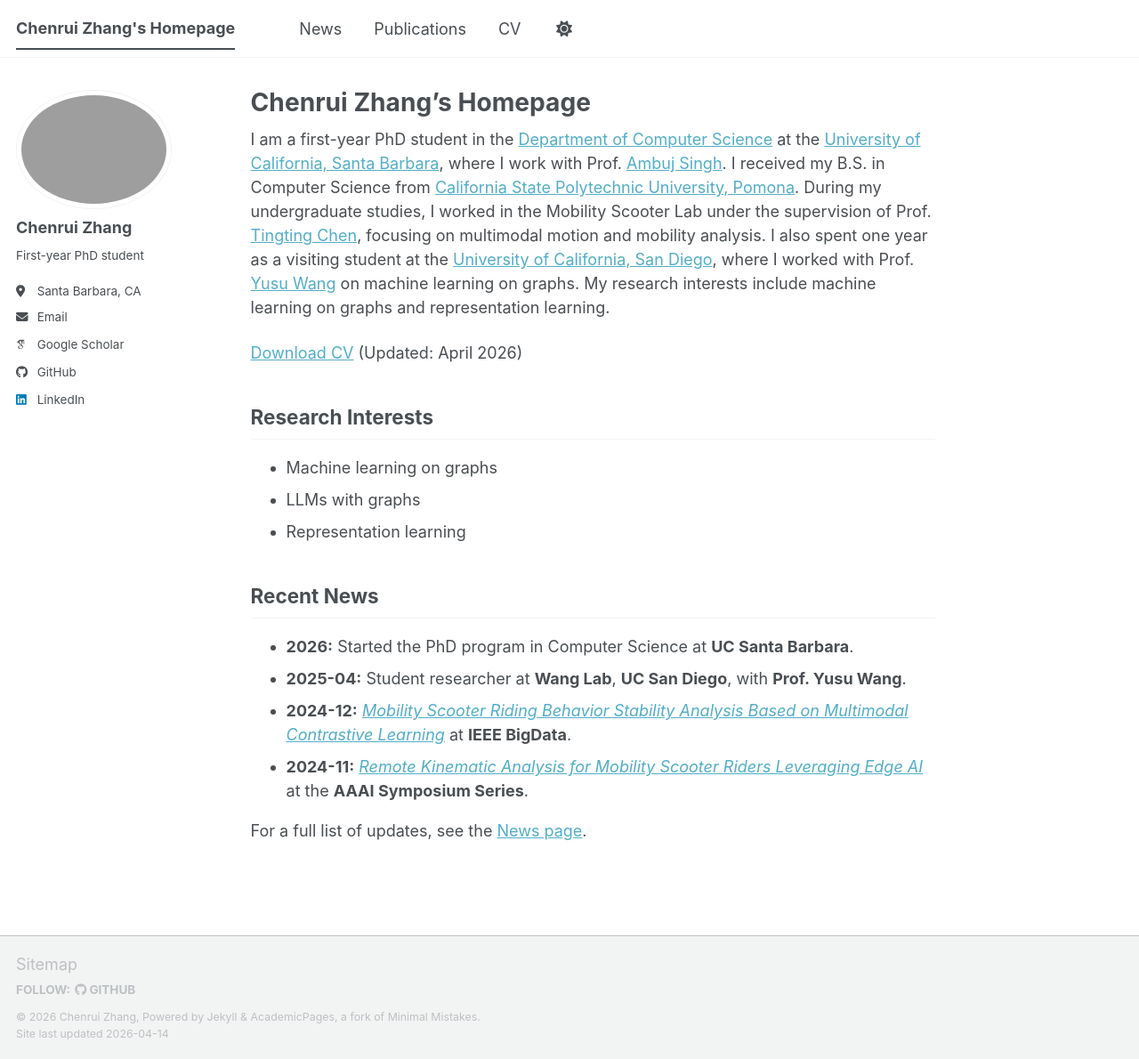
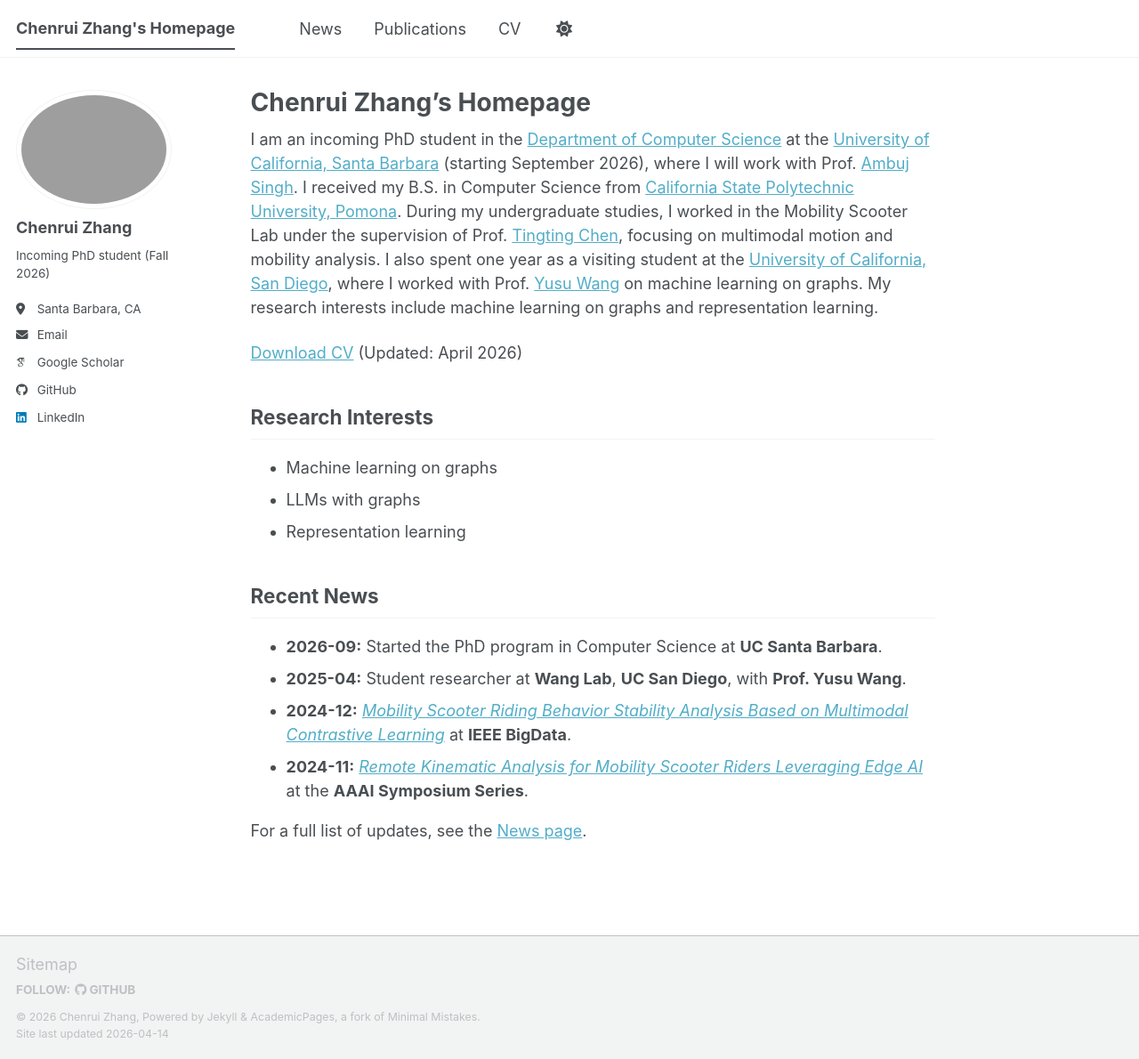
Before and after one commit to Zhang-Chenrui/zhang-chenrui.github.io, a Jekyll site: the page built from _pages/about.md, in a window 1280 px wide and 1190 px high. Shown: the whole window at 89% size. Built offline with Jekyll 4.4.1, drawn with Linux system fonts in a browser that asks for light colours; some web fonts are replaced; a script bundle is joined from its source files by our own code; library files that are not in the unit come from our copies.

Commit message:
fix error

```diff
--- a/_config.yml
+++ b/_config.yml
@@ -12,7 +12,7 @@ site_theme               : "default" # The available themes options are "default
 title                    : "Chenrui Zhang's Homepage"
 title_separator          : "-"
 name                     : &name "Chenrui Zhang"
-description              : &description "First-year PhD student at UCSB CS; geometric deep learning, graph ML, and interpretability."
+description              : &description "Incoming PhD student at UCSB (Fall 2026); geometric deep learning, graph ML, and interpretability."
 url                      : https://zhang-chenrui.github.io
 baseurl                  : ""
 repository               : "zhang-chenrui/zhang-chenrui.github.io"
@@ -25,7 +25,7 @@ author:
   avatar           : "chenrui-zhang.jpg"
   name             : "Chenrui Zhang"
   pronouns         : # example: "she/her"
-  bio              : "First-year PhD student"
+  bio              : "Incoming PhD student (Fall 2026)"
   location         : "Santa Barbara, CA"
   employer         :
   uri              : # URL
--- a/_data/cv.json
+++ b/_data/cv.json
@@ -4,7 +4,7 @@
     "email": "chenrui151129@outlook.com",
     "phone": "+1 (509) 551-0982",
     "website": "https://zhang-chenrui.github.io",
-    "summary": "First-year PhD student at UCSB Computer Science. Geometric deep learning, graph neural networks, interpretability, and structure-aware modeling.",
+    "summary": "Incoming PhD student at UCSB Computer Science (starting September 2026). Geometric deep learning, graph neural networks, interpretability, and structure-aware modeling.",
     "location": {
       "address": "",
       "postalCode": "",
@@ -56,7 +56,7 @@
       "institution": "University of California, Santa Barbara",
       "area": "Computer Science",
       "studyType": "Ph.D.",
-      "startDate": "2025-09-01",
+      "startDate": "2026-09-01",
       "endDate": "",
       "gpa": "",
       "courses": []
--- a/_pages/about.md
+++ b/_pages/about.md
@@ -7,7 +7,7 @@ redirect_from:
   - /about.html
 ---
 
-I am a first-year PhD student in the [Department of Computer Science](https://www.cs.ucsb.edu/) at the [University of California, Santa Barbara](https://www.ucsb.edu/), where I work with Prof. [Ambuj Singh](https://cs.ucsb.edu/people/faculty/ambuj-k-singh). I received my B.S. in Computer Science from [California State Polytechnic University, Pomona](https://www.cpp.edu/). During my undergraduate studies, I worked in the Mobility Scooter Lab under the supervision of Prof. [Tingting Chen](https://www.cpp.edu/faculty/tingtingchen/index.shtml), focusing on multimodal motion and mobility analysis. I also spent one year as a visiting student at the [University of California, San Diego](https://www.ucsd.edu/), where I worked with Prof. [Yusu Wang](https://scholar.google.com/citations?user=L7jhqMIAAAAJ&hl=en) on machine learning on graphs. My research interests include machine learning on graphs and representation learning.
+I am an incoming PhD student in the [Department of Computer Science](https://www.cs.ucsb.edu/) at the [University of California, Santa Barbara](https://www.ucsb.edu/) (starting September 2026), where I will work with Prof. [Ambuj Singh](https://cs.ucsb.edu/people/faculty/ambuj-k-singh). I received my B.S. in Computer Science from [California State Polytechnic University, Pomona](https://www.cpp.edu/). During my undergraduate studies, I worked in the Mobility Scooter Lab under the supervision of Prof. [Tingting Chen](https://www.cpp.edu/faculty/tingtingchen/index.shtml), focusing on multimodal motion and mobility analysis. I also spent one year as a visiting student at the [University of California, San Diego](https://www.ucsd.edu/), where I worked with Prof. [Yusu Wang](https://scholar.google.com/citations?user=L7jhqMIAAAAJ&hl=en) on machine learning on graphs. My research interests include machine learning on graphs and representation learning.
 
 [Download CV](/files/Chenrui_s_final_Resume_for_research.pdf) (Updated: April 2026)
 
@@ -19,7 +19,7 @@ I am a first-year PhD student in the [Department of Computer Science](https://ww
 
 ## Recent News
 
-- **2026:** Started the PhD program in Computer Science at **UC Santa Barbara**.
+- **2026-09:** Started the PhD program in Computer Science at **UC Santa Barbara**.
 - **2025-04:** Student researcher at **Wang Lab**, **UC San Diego**, with **Prof. Yusu Wang**.
 - **2024-12:** [*Mobility Scooter Riding Behavior Stability Analysis Based on Multimodal Contrastive Learning*](https://ieeexplore.ieee.org/document/10825478) at **IEEE BigData**.
 - **2024-11:** [*Remote Kinematic Analysis for Mobility Scooter Riders Leveraging Edge AI*](https://doi.org/10.1609/aaaiss.v4i1.31808) at the **AAAI Symposium Series**.
```
Also changed, not shown: _pages/cv.md (+1 -1 lines), _pages/news.md (+1 -1 lines).
